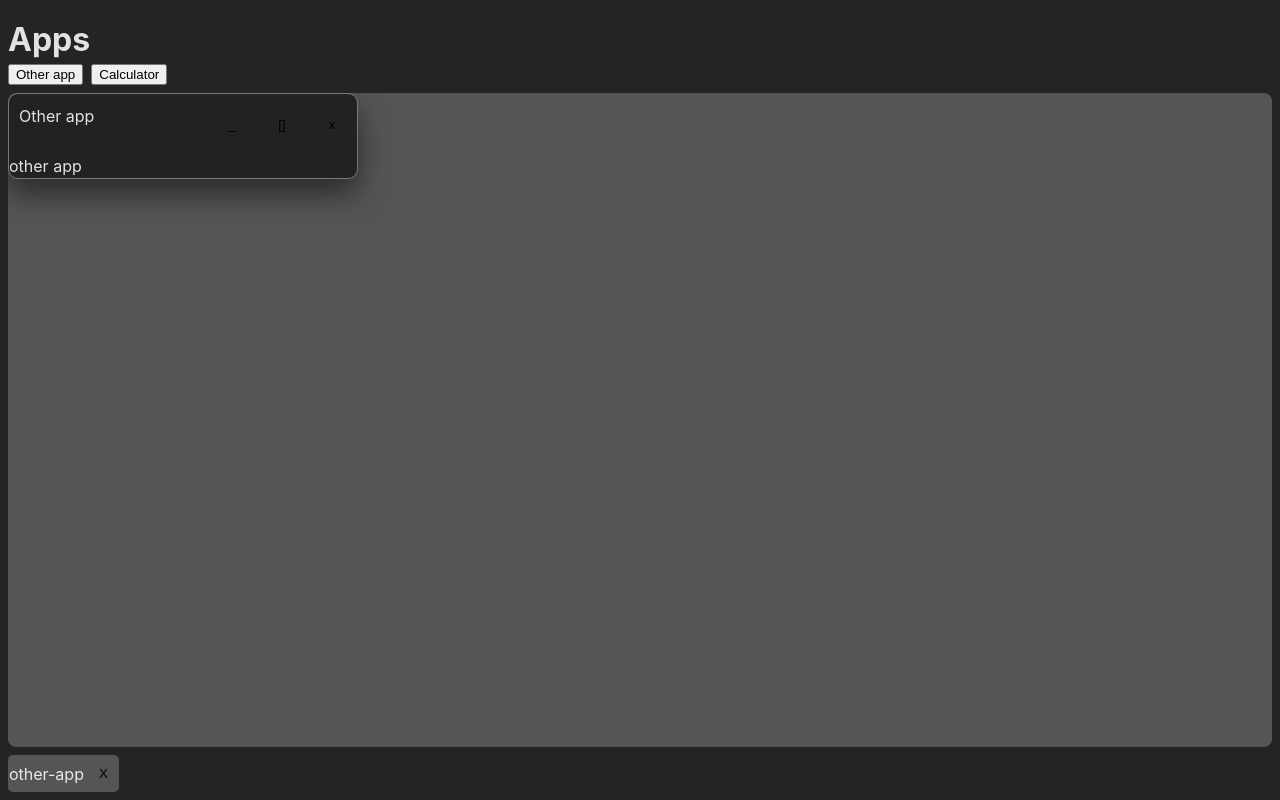
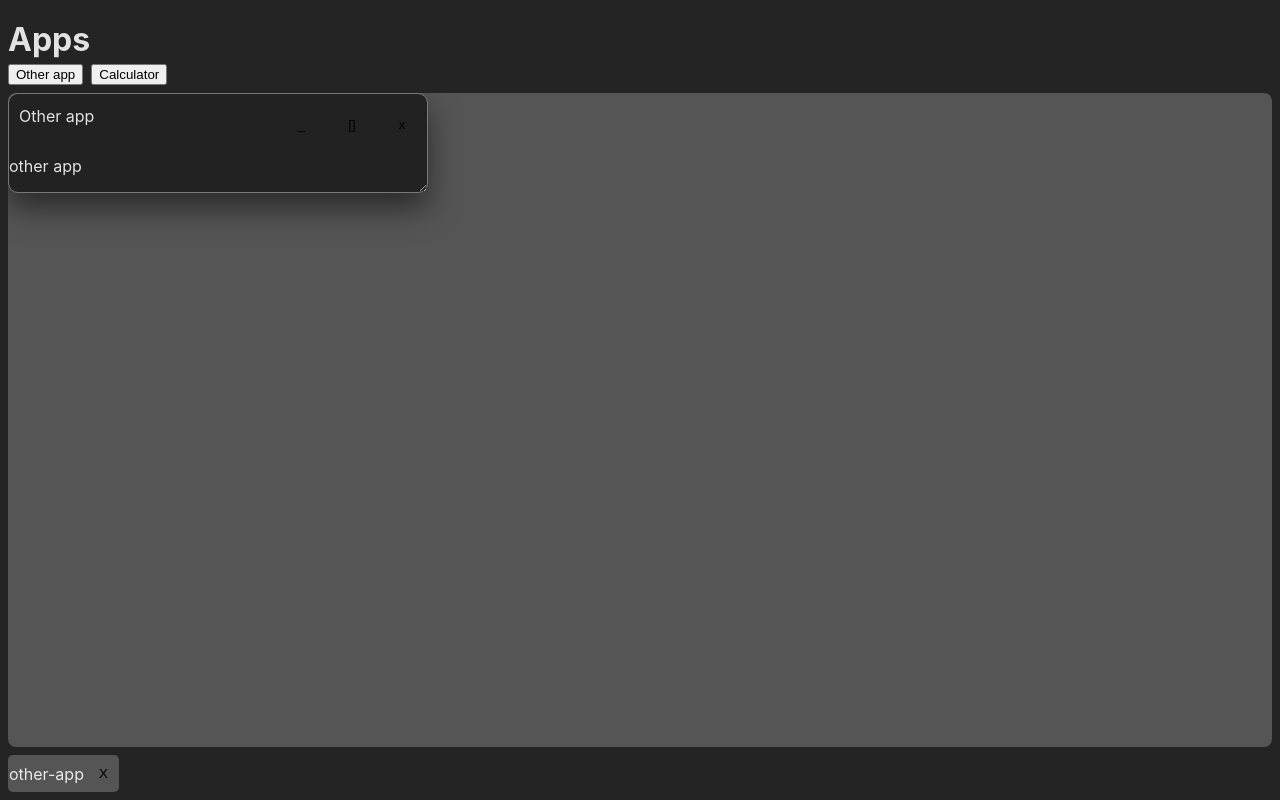
Before and after one commit to pawel22222/multitool-app, a React (Vite) app: page / in a window 1280 px wide. Both pictures are taken after a click on the button "Other app". Built offline with nearby package versions, Linux system fonts and the light colour scheme.

Commit message:
expanding window app

```diff
--- a/src/App.tsx
+++ b/src/App.tsx
@@ -14,20 +14,38 @@ export interface WindowData {
   type: WindowTypes;
   isFullscreen: boolean;
   isMinimalize: boolean;
+  minSize: { width: string; height: string };
 }
 
 function App() {
   const [openedApps, setOpenedApps] = useState<WindowData[]>([]);
 
   function createApp(type: WindowTypes): WindowData {
-    return { id: uuidv4(), type, isFullscreen: false, isMinimalize: false };
+    const commonProps = { id: uuidv4(), type, isFullscreen: false, isMinimalize: false };
+    const customProps = (() => {
+      switch (type) {
+        case 'calculator':
+          return { minSize: { width: '420px', height: '600px' } };
+        case 'other-app':
+          return { minSize: { width: '420px', height: '100px' } };
+
+        default:
+          const never: never = type;
+          return never;
+      }
+    })();
+
+    return { ...commonProps, ...customProps };
   }
+
   function openApp(type: WindowTypes) {
     setOpenedApps((prev) => [...prev, createApp(type)]);
   }
+
   function closeApp(id: string) {
     setOpenedApps((prev) => prev.filter((app) => app.id !== id));
   }
+
   function setIsMinimalize(id: string, isMinimalize: boolean) {
     setOpenedApps((prev) => {
       return prev.map((app) => {
@@ -38,6 +56,7 @@ function App() {
       });
     });
   }
+
   function setIsFullscreen(id: string, isFullscreen: boolean) {
     setOpenedApps((prev) => {
       return prev.map((app) => {
--- a/src/containers/windowWrapper/index.tsx
+++ b/src/containers/windowWrapper/index.tsx
@@ -20,8 +20,19 @@ function WindowWrapper({
   setIsFullscreen,
 }: Props) {
   const [position, setPosition] = useState({ x: 0, y: 0 });
-  const [mouseDown, setMouseDown] = useState(false);
+  const [mouseDownHeader, setMouseDownHeader] = useState(false);
   const windowWrapper = useRef<HTMLDivElement>(null);
+
+  const onMoveWindow = (e: React.MouseEvent<HTMLDivElement, MouseEvent>) => {
+    e.stopPropagation();
+    if (!windowWrapper.current) return;
+    if (mouseDownHeader) {
+      setPosition({
+        x: e.pageX - (windowWrapper.current.offsetWidth || 0) / 3,
+        y: e.pageY - 120,
+      });
+    }
+  };
 
   return (
     !windowData.isMinimalize && (
@@ -31,22 +42,22 @@ function WindowWrapper({
         style={
           windowData.isFullscreen
             ? { top: 0, left: 0 }
-            : { top: `${position.y}px`, left: `${position.x}px` }
+            : {
+                top: `${position.y}px`,
+                left: `${position.x}px`,
+                minWidth: windowData.minSize.width,
+                minHeight: windowData.minSize.height,
+                width: windowData.minSize.width,
+                height: windowData.minSize.height,
+              }
         }
       >
         <header
           role='presentation'
           className='window-header'
-          onMouseDown={() => setMouseDown(true)}
-          onMouseUp={() => setMouseDown(false)}
-          onMouseMove={(e) => {
-            if (mouseDown) {
-              setPosition({
-                x: e.pageX - (windowWrapper.current?.offsetWidth || 0) / 3,
-                y: e.pageY - 120,
-              });
-            }
-          }}
+          onMouseDown={() => setMouseDownHeader(true)}
+          onMouseUp={() => setMouseDownHeader(false)}
+          onMouseMove={onMoveWindow}
         >
           <span className='window-header-name'>{name}</span>
           <nav
--- a/src/containers/windowWrapper/style.scss
+++ b/src/containers/windowWrapper/style.scss
@@ -6,10 +6,10 @@
   display: flex;
   flex-flow: column;
   box-shadow: 0px 15px 30px rgba(0, 0, 0, 0.5);
-  min-width: 350px;
   width: fit-content;
   height: fit-content;
   position: absolute;
+  resize: both;
 
   &.fullscreen {
     width: 100%;
@@ -30,6 +30,7 @@
     .window-header-nav {
       height: 60px;
       display: flex;
+
       .window-nav-button {
         background-color: transparent;
         border: none;
```
